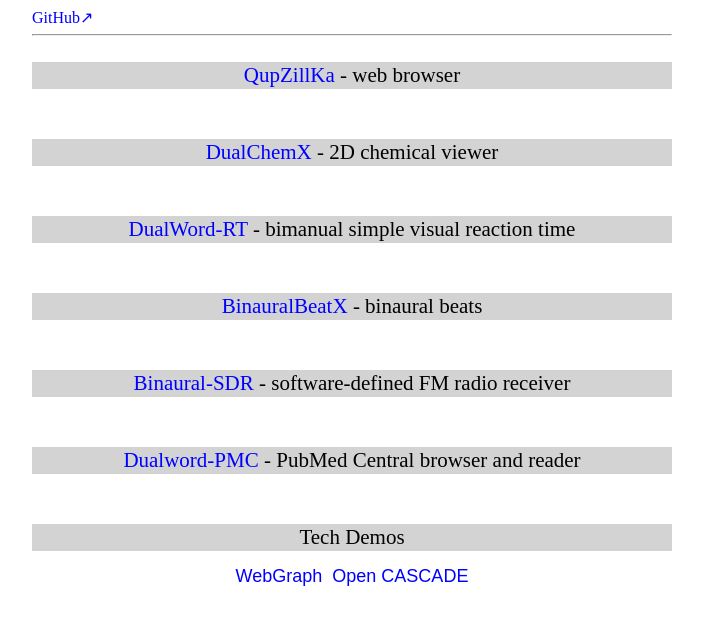
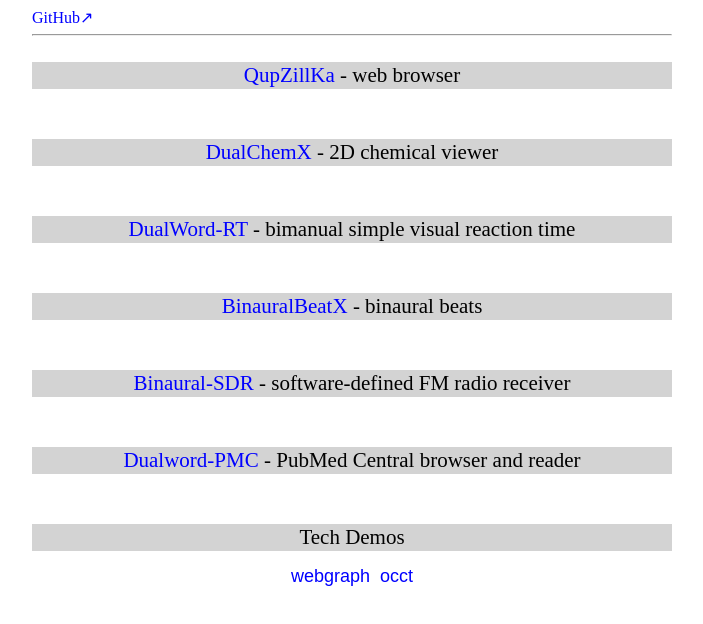
Before and after one commit to dualword/dualword.github.io, a plain HTML site: page index.html in a window 1280 px wide. Shown: the whole page, without its empty margins (288-991 px from the left). Drawn offline with Linux system fonts and the light colour scheme.

Commit message:
index.html

```diff
--- a/index.html
+++ b/index.html
@@ -115,8 +115,8 @@ a.link1::after {content:"\2197";}
 
 <tr><td>Tech Demos</td></tr>
 <tr><td>
-<a target="_blank" href="https://github.com/dualword/demo-webgraph">WebGraph</a>&nbsp;
-<a target="_blank" href="https://github.com/dualword/demo-occt">Open CASCADE</a>
+<a target="_blank" href="https://github.com/dualword/demo-webgraph">webgraph</a>&nbsp;
+<a target="_blank" href="https://github.com/dualword/demo-occt">occt</a>
 </td></tr>
 
 <tbody>
```
